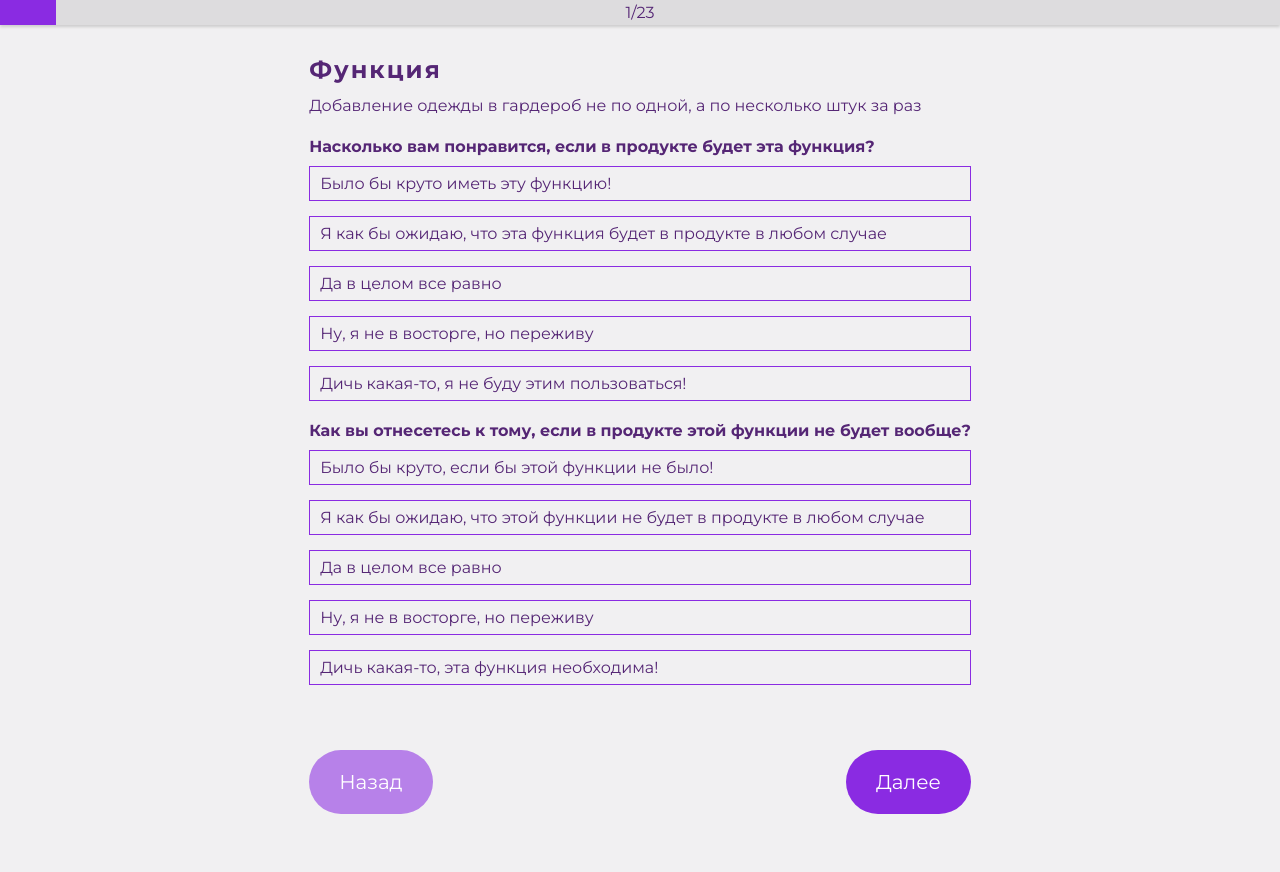
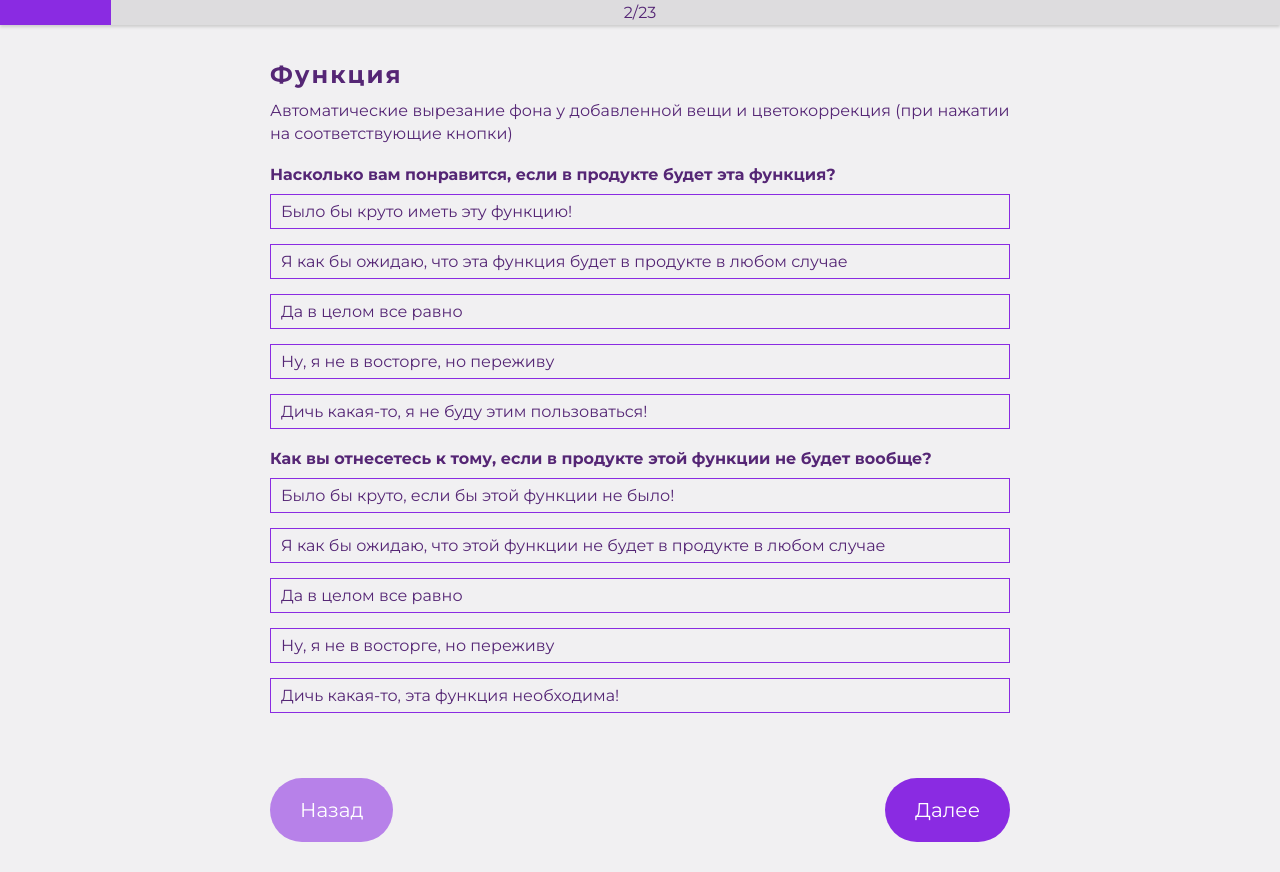
Before and after one commit to pew-rivza/learning, a PHP site: page / in a window 1280 px wide. Before the commit the page ends 814 px from the top, so only its background shows below. Run offline with PHP 8.4, Linux system fonts and the light colour scheme.

Commit message:
Kano question 2

```diff
--- a/Other/Kano/assets/css/question.css
+++ b/Other/Kano/assets/css/question.css
@@ -5,6 +5,7 @@
 }
 
 .question .content {
+    padding-top: 30px;
     margin: 30px;
     max-width: 740px;
 }
@@ -12,7 +13,7 @@
 .question .progress-bar {
     background: #dddcde;
     height: 25px;
-    position: relative;
+    position: fixed;
     width: 100%;
 }
 
--- a/Other/Kano/assets/js/main.js
+++ b/Other/Kano/assets/js/main.js
@@ -5,7 +5,9 @@
     $(body).on('click', 'button.link', function (event) {
         const linkTo = $(event.target).attr('data-href');
         $('.page').hide();
-        $('.page' + linkTo).show();
+        $(window).scrollTop(0);
+        $('.page' + linkTo).fadeIn(400);
+
     });
 
     $(body).on('click', '.question .answers .variant', function (event) {
--- a/Other/Kano/index.php
+++ b/Other/Kano/index.php
@@ -32,4 +32,5 @@
 
 <?php //include_once __DIR__ . "/screen.php"; ?>
 <?php //include_once __DIR__ . "/description.php"; ?>
-<?php include_once __DIR__ . "/questions/q1.php"; ?>
+<?php //include_once __DIR__ . "/questions/q1.php"; ?>
+<?php include_once __DIR__ . "/questions/q2.php"; ?>
--- a/Other/Kano/questions/q1.php
+++ b/Other/Kano/questions/q1.php
@@ -40,7 +40,7 @@
 
         <div class="buttons-bar">
             <button class="link light" data-href="#description">Назад</button>
-            <button class="link" data-href="">Далее</button>
+            <button class="link" data-href="#question2">Далее</button>
         </div>
     </div>
 </div>
--- /dev/null
+++ b/Other/Kano/questions/q2.php
@@ -0,0 +1,47 @@
+<?php
+/**
+ * Created by PhpStorm.
+ * User: Katrin
+ * Date: 25.04.2020
+ * Time: 17:37
+ */
+?>
+
+<div class="page question" id="question2">
+    <div class="progress-bar">
+        <div class="progress-line" style="width: calc(100% / 23 * 2)">
+            <div class="progress-value">2/23</div>
+        </div>
+    </div>
+
+    <div class="content">
+        <h2>Функция</h2>
+        <div class="function">
+            Автоматические вырезание фона у добавленной вещи и цветокоррекция (при нажатии
+            на соответствующие кнопки)
+        </div>
+
+        <div class="answers">
+            <div class="option">Насколько вам понравится, если в продукте будет эта функция?</div>
+            <div class="variant" data-code="2-1-1">Было бы круто иметь эту функцию!</div>
+            <div class="variant" data-code="2-1-2">Я как бы ожидаю, что эта функция будет в продукте в любом случае</div>
+            <div class="variant" data-code="2-1-3">Да в целом все равно</div>
+            <div class="variant" data-code="2-1-4">Ну, я не в восторге, но переживу</div>
+            <div class="variant" data-code="2-1-5">Дичь какая-то, я не буду этим пользоваться!</div>
+        </div>
+
+        <div class="answers">
+            <div class="option">Как вы отнесетесь к тому, если в продукте этой функции не будет вообще?</div>
+            <div class="variant" data-code="2-2-1">Было бы круто, если бы этой функции не было!</div>
+            <div class="variant" data-code="2-2-2">Я как бы ожидаю, что этой функции не будет в продукте в любом случае</div>
+            <div class="variant" data-code="2-2-3">Да в целом все равно</div>
+            <div class="variant" data-code="2-2-4">Ну, я не в восторге, но переживу</div>
+            <div class="variant" data-code="2-2-5">Дичь какая-то, эта функция необходима!</div>
+        </div>
+
+        <div class="buttons-bar">
+            <button class="link light" data-href="#question1">Назад</button>
+            <button class="link" data-href="#question3">Далее</button>
+        </div>
+    </div>
+</div>
```
